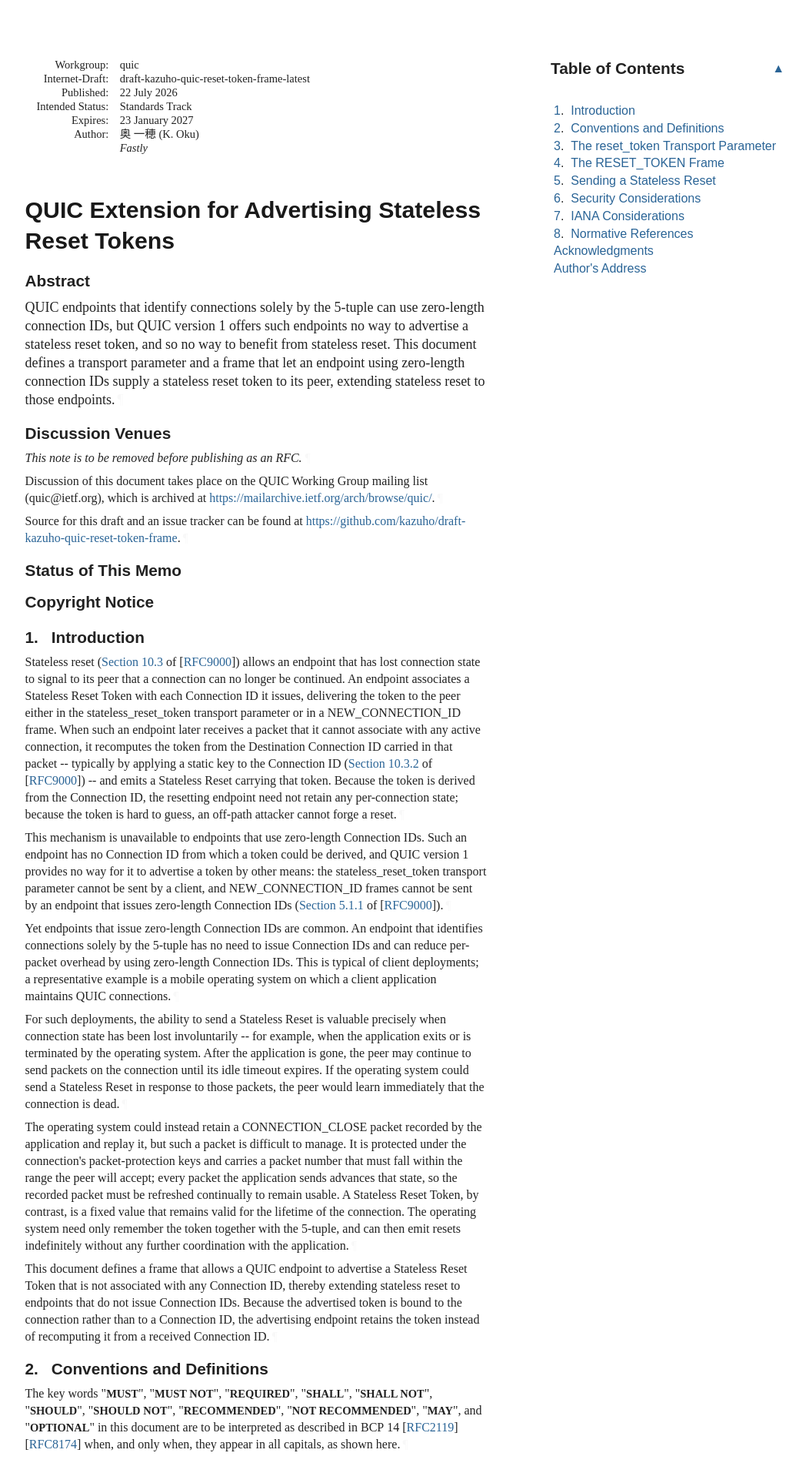
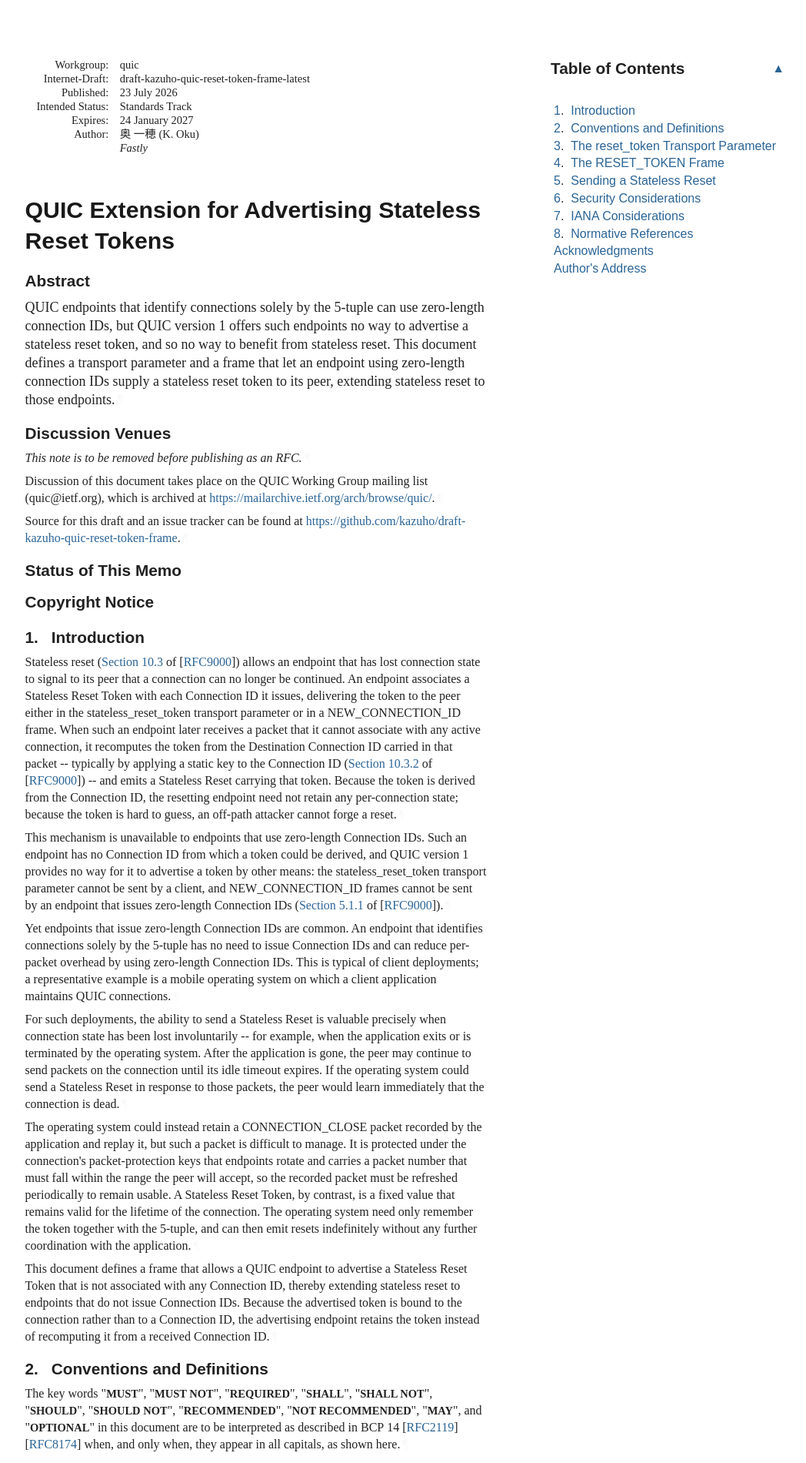
Before and after one commit to kazuho/draft-kazuho-quic-delegated-stateless-reset, a plain HTML site: page draft-kazuho-quic-reset-token-frame.html in a window 1280 px wide. Shown: the top 1900 px of the page at 77% size, without its empty margins (92-1140 px from the left). Drawn offline with Linux system fonts and the light colour scheme; a web font is replaced by a local one.

Commit message:
Script updating gh-pages from 8a46599. [ci skip]

```diff
--- a/draft-kazuho-quic-reset-token-frame.html
+++ b/draft-kazuho-quic-reset-token-frame.html
@@ -1053,7 +1053,7 @@ svg {
 </tr></thead>
 <tfoot><tr>
 <td class="left">Oku</td>
-<td class="center">Expires 23 January 2027</td>
+<td class="center">Expires 24 January 2027</td>
 <td class="right">[Page]</td>
 </tr></tfoot>
 </table>
@@ -1066,12 +1066,12 @@ svg {
 <dd class="internet-draft">draft-kazuho-quic-reset-token-frame-latest</dd>
 <dt class="label-published">Published:</dt>
 <dd class="published">
-<time datetime="2026-07-22" class="published">22 July 2026</time>
+<time datetime="2026-07-23" class="published">23 July 2026</time>
     </dd>
 <dt class="label-intended-status">Intended Status:</dt>
 <dd class="intended-status">Standards Track</dd>
 <dt class="label-expires">Expires:</dt>
-<dd class="expires"><time datetime="2027-01-23">23 January 2027</time></dd>
+<dd class="expires"><time datetime="2027-01-24">24 January 2027</time></dd>
 <dt class="label-authors">Author:</dt>
 <dd class="authors">
 <div class="author">
@@ -1122,7 +1122,7 @@ peer, extending stateless reset to those endpoints.<a href="#section-abstract-1"
         time. It is inappropriate to use Internet-Drafts as reference
         material or to cite them other than as "work in progress."<a href="#section-boilerplate.1-3" class="pilcrow">¶</a></p>
 <p id="section-boilerplate.1-4">
-        This Internet-Draft will expire on 23 January 2027.<a href="#section-boilerplate.1-4" class="pilcrow">¶</a></p>
+        This Internet-Draft will expire on 24 January 2027.<a href="#section-boilerplate.1-4" class="pilcrow">¶</a></p>
 </section>
 </div>
 <div id="copyright">
@@ -1222,13 +1222,13 @@ Reset in response to those packets, the peer would learn immediately that the
 connection is dead.<a href="#section-1-4" class="pilcrow">¶</a></p>
 <p id="section-1-5">The operating system could instead retain a CONNECTION_CLOSE packet recorded by
 the application and replay it, but such a packet is difficult to manage. It is
-protected under the connection's packet-protection keys and carries a packet
-number that must fall within the range the peer will accept; every packet the
-application sends advances that state, so the recorded packet must be refreshed
-continually to remain usable. A Stateless Reset Token, by contrast, is a fixed
-value that remains valid for the lifetime of the connection. The operating
-system need only remember the token together with the 5-tuple, and can then emit
-resets indefinitely without any further coordination with the application.<a href="#section-1-5" class="pilcrow">¶</a></p>
+protected under the connection's packet-protection keys that endpoints rotate
+and carries a packet number that must fall within the range the peer will
+accept, so the recorded packet must be refreshed periodically to remain usable.
+A Stateless Reset Token, by contrast, is a fixed value that remains valid for
+the lifetime of the connection. The operating system need only remember the
+token together with the 5-tuple, and can then emit resets indefinitely without
+any further coordination with the application.<a href="#section-1-5" class="pilcrow">¶</a></p>
 <p id="section-1-6">This document defines a frame that allows a QUIC endpoint to advertise a
 Stateless Reset Token that is not associated with any Connection ID, thereby
 extending stateless reset to endpoints that do not issue Connection IDs. Because
```
Also changed, not shown: draft-kazuho-quic-reset-token-frame.txt (+10 -11 lines).
